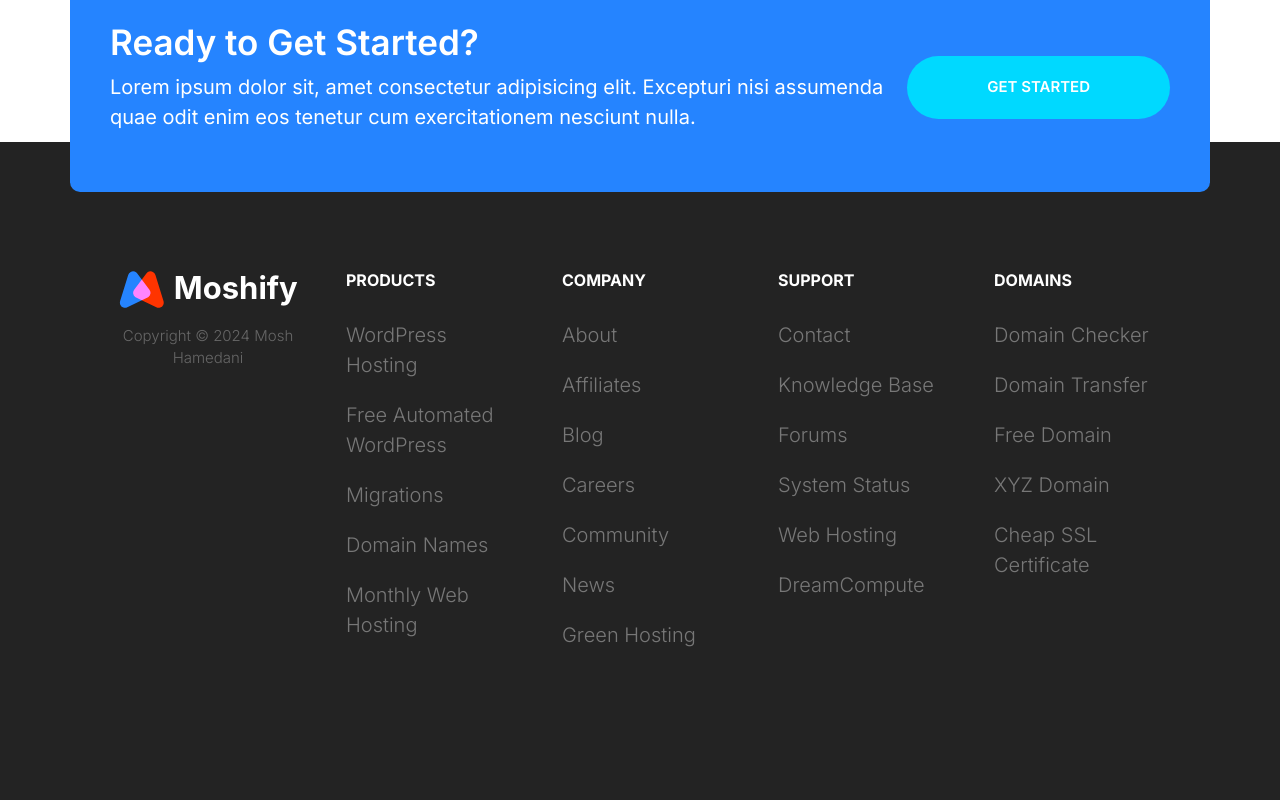
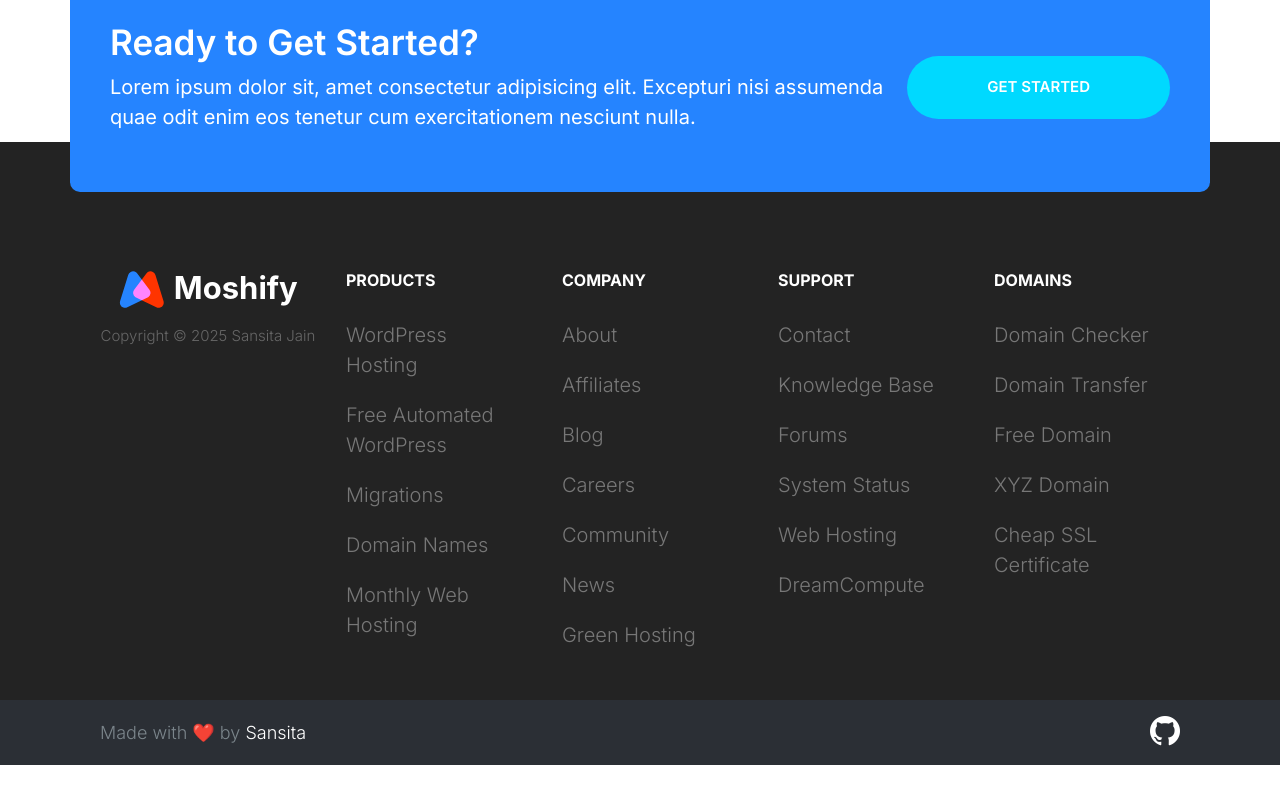
Before and after one commit to sansita0704/moshify, a website built with Parcel: page index.html in a window 1280 px wide. Shown: the part 5660-6460 px from the top of the page. After the commit the page ends 6425 px from the top, so only its background shows below. Built offline with nearby package versions, Linux system fonts and the light colour scheme.

Commit message:
add github link to footer

```diff
--- a/CSS/styles.css
+++ b/CSS/styles.css
@@ -1094,9 +1094,28 @@ a {
     opacity: 0.3;
 }
 
+.footer__bottom {
+    display: flex;
+    justify-content: space-between;
+    align-items: center;
+    background-color: #2b2f35;
+    margin: 0 -10rem;
+    padding: 1rem 10rem;
+}
+
+.footer__text a {
+    color: white;
+}
+
+.footer__logo {
+    color: white;
+    font-size: 3rem;
+}
+
 @media screen and (min-width: 768px) {
     .footer {
         padding: 10rem;
+        padding-bottom: 0;
     }
 
     .footer__sections {
--- a/index.html
+++ b/index.html
@@ -25,6 +25,10 @@
         -->
 
         <title>Moshify - Go Online for Just $9</title>
+        <link
+            rel="stylesheet"
+            href="https://cdn.jsdelivr.net/npm/bootstrap-icons@1.12.1/font/bootstrap-icons.min.css"
+        />
         <link rel="preconnect" href="https://fonts.googleapis.com" />
         <link rel="preconnect" href="https://fonts.gstatic.com" crossorigin />
         <link
@@ -658,9 +662,26 @@
                 <div class="footer__brand">
                     <img src="Images/logo.svg" alt="Logo" />
                     <p class="footer__copyright">
-                        Copyright &copy; 2024 Mosh Hamedani
+                        Copyright &copy; 2025 Sansita Jain
                     </p>
                 </div>
+            </div>
+            <div class="footer__bottom">
+                <span class="footer__text">
+                    Made with ❤️ by
+                    <a
+                        class="text-decoration-none"
+                        href="mailto:sansita7406@gmail.com"
+                        target="_blank"
+                        >Sansita
+                    </a>
+                </span>
+                <a
+                    href="https://github.com/sansita0704/moshify"
+                    target="_blank"
+                >
+                    <i class="bi bi-github footer__logo"></i>
+                </a>
             </div>
         </footer>
         <script src="js/main.js"></script>
```
